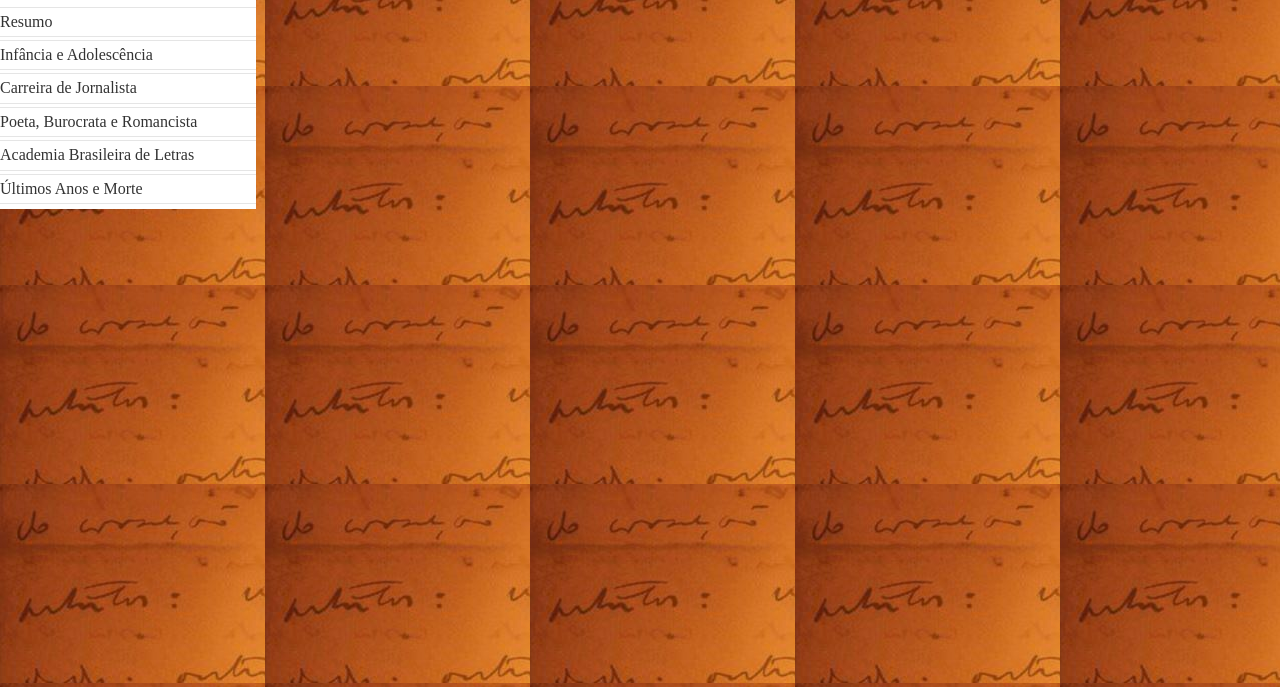
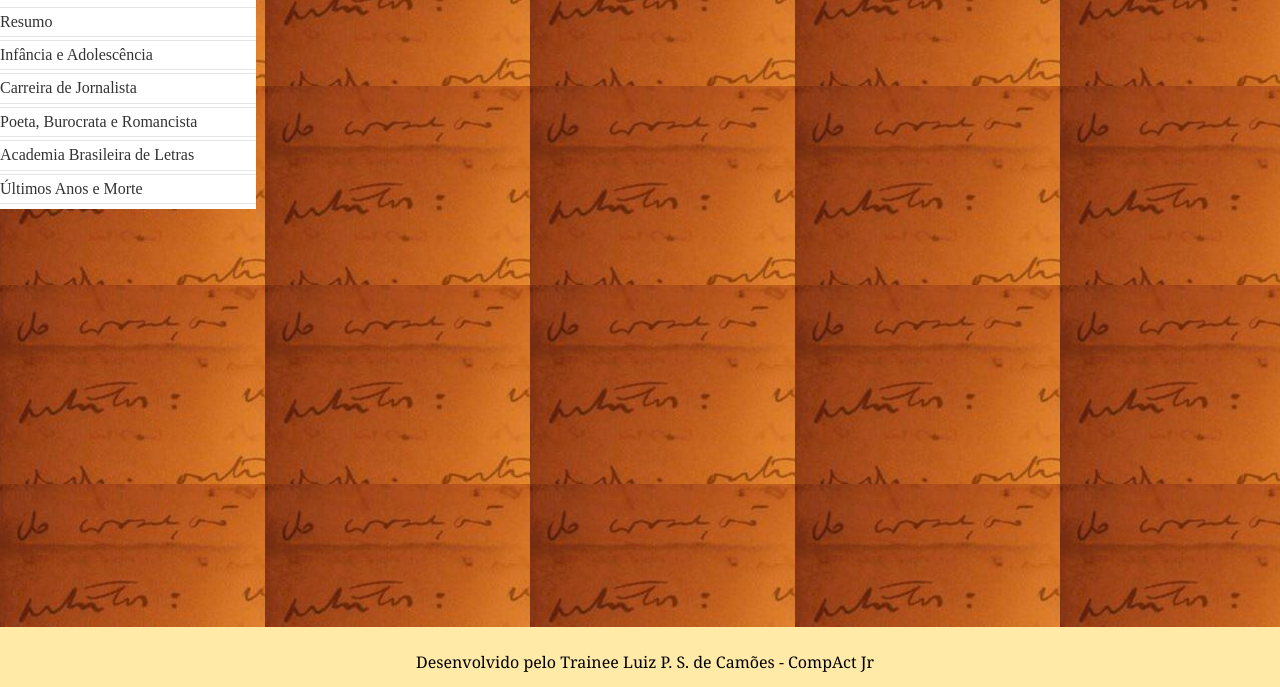
Before and after one commit to kmoes/Site-trainee, a plain HTML site: page index.html in a window 1280 px wide. Shown: the part 113-800 px from the top of the page. Drawn offline with nearby package versions, Linux system fonts and the light colour scheme.

Commit message:
acertado rodape e fotos

```diff
--- a/css/style.css
+++ b/css/style.css
@@ -68,13 +68,15 @@ nav a{
     background: #333;
     color: #fff;
 }
-.rodape
+.rodape{
     margin-top:5%;
     width:100%;
-    height:30px;
+    height:50px;
     background-color:#FFEAA7;
     font-family: Georgia, ´Times New Roman´, Times, serif;
     padding-top: 10px;
     padding-left: 5px;
-    text-allign: center;
+    text-align: center;
+    position: absolute;
+    bottom: 0;
 }
--- a/index.html
+++ b/index.html
@@ -6,9 +6,6 @@
 	<link rel="stylesheet" type="text/css" href="https://necolas.github.io/normalize.css/4.1.1/normalize.css">
 	<link rel="stylesheet" type="text/css" href="css/style.css">
 </head>
-<footer class="rodape">
-	<p>Desenvolvido pelo Trainee Luiz P. S. de Camões</p>
-</footer>
 <body>
 	<section id="resumo" class="content">
 		<article class="box">
@@ -48,6 +45,7 @@
 				Além de escrever sobre todos os assuntos e manter uma coluna de crítica literária, Machado tornou-se o representante do jornal no Senado.
 				Machado também escrevia no “Jornal das Famílias”, onde suas histórias inconsequentes e açucaradas eram lidas nos serões familiares.
 			</p>
+			<img src="images/carreira.jpg"
 		</article>
 	</section>
 	<section id="poeta" class="content">
@@ -61,6 +59,7 @@
 				Ainda em 1873, ele foi nomeado primeiro oficial da Secretaria da Agricultura e, três anos depois assumiu a chefia da seção.
 				Em 1881, Machado de Assis publica o romance “Memórias Póstumas de Brás Cubas”, que marca o início da fase acentuadamente realista de sua obra. A obra havia sido publicada, no ano anterior, em folhetins na Revista Brasileira.
 			</p>
+			<img src="images/poeta.jpg"
 		</article>
 	</section>
 	<section id="academia" class="content">
@@ -94,6 +93,8 @@
 			</ul>
 		</nav>
 	</header>
-
 </body>
+<footer class="rodape">
+	<p>Desenvolvido pelo Trainee Luiz P. S. de Camões  -  CompAct Jr</p>
+</footer>
 </html>
```
